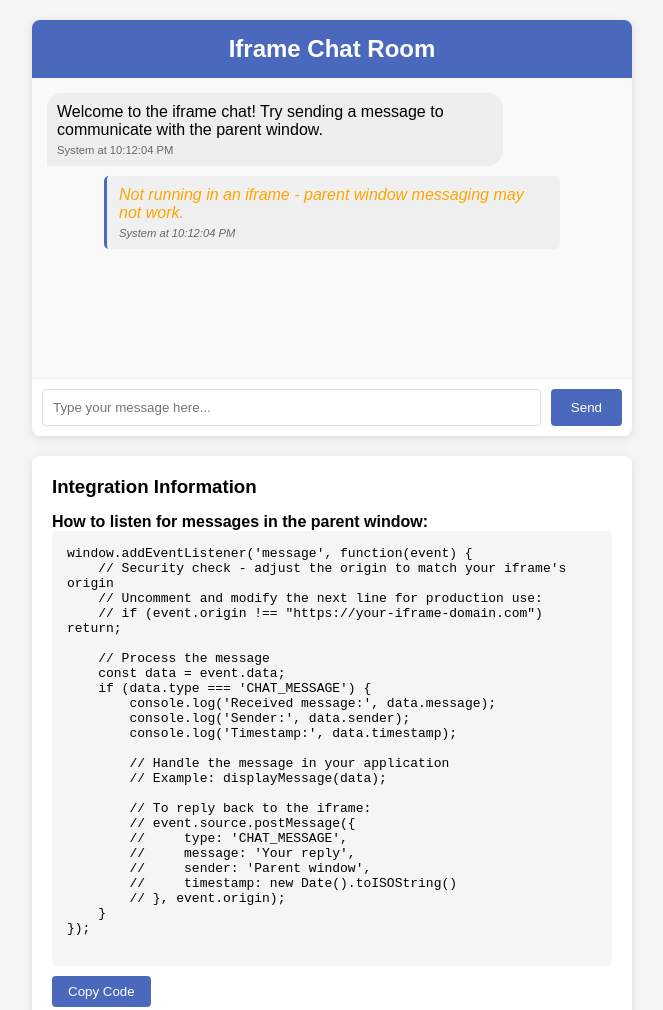
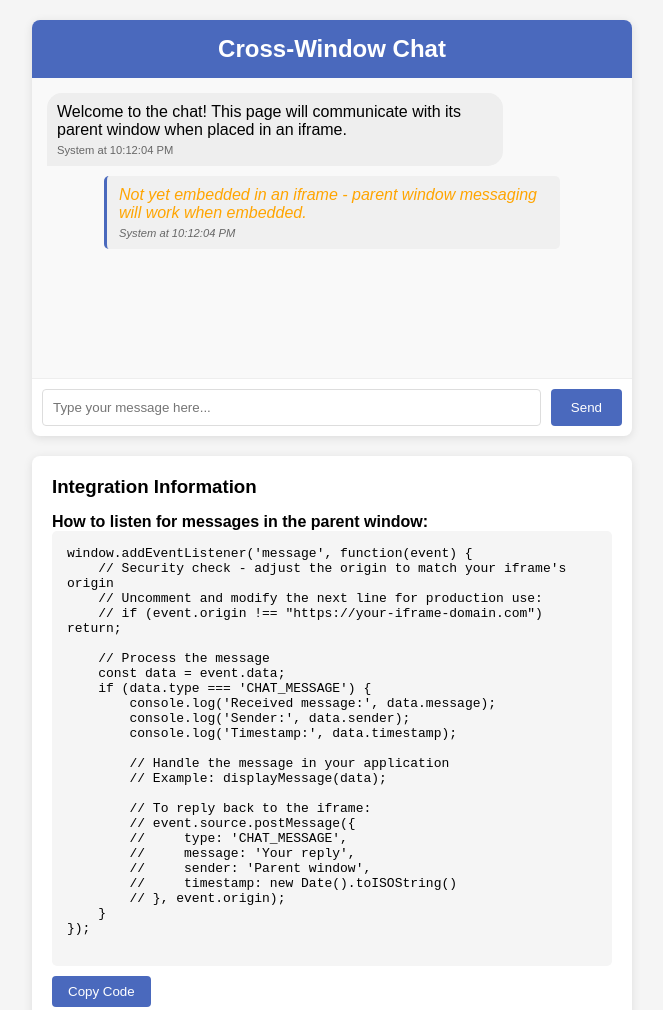
Before and after one commit to websimapi/websim-iframe-relay, a plain HTML site: page index.html in a window 1280 px wide. Shown: the top 1010 px of the page, without its empty margins (308-971 px from the left). Drawn offline with Linux system fonts and the light colour scheme.

Commit message:
v3: this page shouldnt have any iframes, it will be put in one though later.

```diff
--- a/index.html
+++ b/index.html
@@ -14,7 +14,7 @@
 </head>
 <body>
     <div class="chat-container">
-        <h1>Iframe Chat Room</h1>
+        <h1>Cross-Window Chat</h1>
         <div class="chat-messages" id="chatMessages"></div>
         <div class="chat-input-area">
             <input type="text" id="messageInput" placeholder="Type your message here...">
--- a/script.js
+++ b/script.js
@@ -126,7 +126,7 @@ setTimeout(() => {
     const demoMessage = document.createElement('div');
     demoMessage.className = 'message received';
     demoMessage.innerHTML = `
-        Welcome to the iframe chat! Try sending a message to communicate with the parent window.
+        Welcome to the chat! This page will communicate with its parent window when placed in an iframe.
         <span class="message-info">System at ${new Date().toLocaleTimeString()}</span>
     `;
     chatMessages.appendChild(demoMessage);
@@ -138,7 +138,7 @@ setTimeout(() => {
     statusMessage.className = 'message system';
     statusMessage.innerHTML = `
         <span style="color: ${isInIframe ? 'green' : 'orange'}">
-            ${isInIframe ? 'Running in iframe - communications enabled!' : 'Not running in an iframe - parent window messaging may not work.'}
+            ${isInIframe ? 'Running in iframe - communications enabled!' : 'Not yet embedded in an iframe - parent window messaging will work when embedded.'}
         </span>
         <span class="message-info">System at ${new Date().toLocaleTimeString()}</span>
     `;
```
